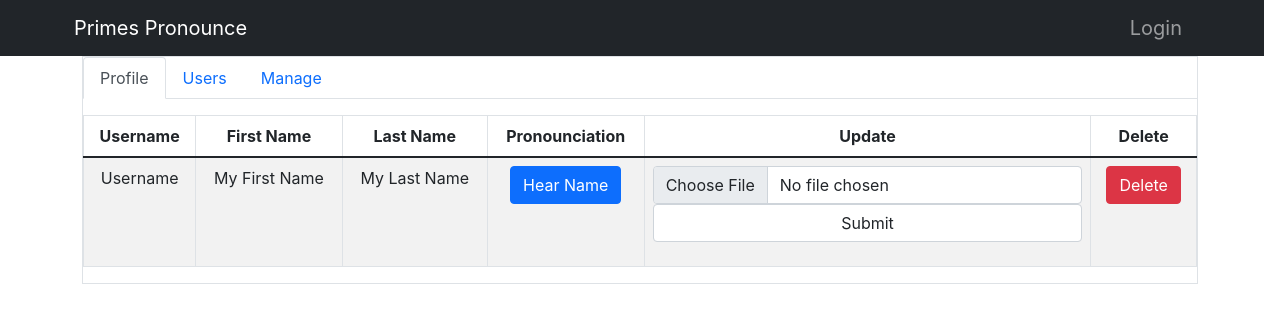
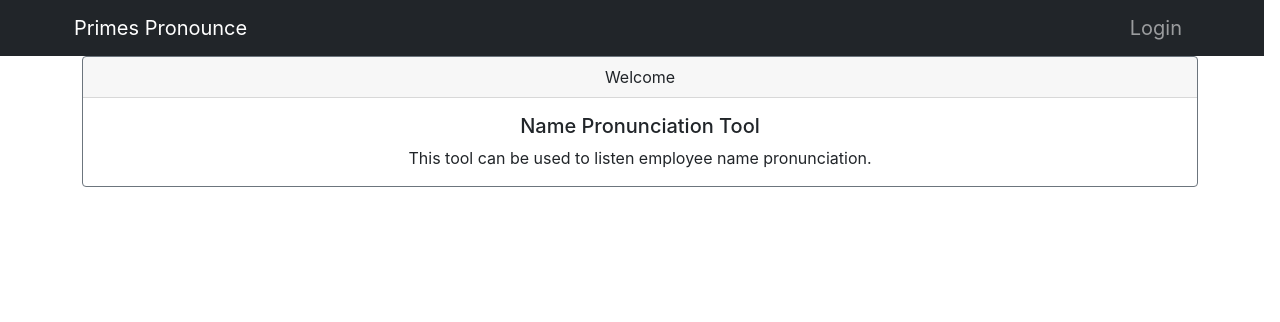
Before and after one commit to mfanisk/pronunciation-frontend, a React (Create React App) app: page / in a window 1280 px wide. Shown: the top 322 px of the page. Built offline with nearby package versions, Linux system fonts and the light colour scheme.

Commit message:
Added welcome message

```diff
--- a/src/App.js
+++ b/src/App.js
@@ -17,7 +17,7 @@ function App() {
         <NavBar validUser={validUser} setValidUser={setValidUser} />
         <div className="container">
           <Routes>
-            <Route path="/" element={<Dashboard />}></Route>
+            <Route path="/" element={<Dashboard validUser={validUser}/>}></Route>
             <Route path="/sign-in" element={<LoginBox setToken={setToken} setValidUser={setValidUser} />} />
           </Routes>
         </div>
--- a/src/components/Dashboard.jsx
+++ b/src/components/Dashboard.jsx
@@ -1,11 +1,29 @@
 import React, { Component } from 'react';
 
 import { Tabs, Tab } from "react-bootstrap";
+import Card from 'react-bootstrap/Card'
 import Profile from "./Profile";
 import UsersList from "./UsersList";
 import ManageUsersList from "./ManageUsersList";
+
+
 class Dashboard extends Component {
     render() {
+        if (!this.props.validUser) {
+            return (
+                <div>
+                    <Card border="secondary">
+                        <Card.Header>Welcome</Card.Header>
+                        <Card.Body>
+                            <Card.Title>Name Pronunciation Tool</Card.Title>
+                            <Card.Text>
+                                This tool can be used to listen employee name pronunciation.
+                            </Card.Text>
+                        </Card.Body>
+                    </Card>
+                </div>
+            );
+        }
         return (
             <div className="border">
                 <Tabs defaultActiveKey="profile" id="uncontrolled-tab-example" className="mb-3">
```
